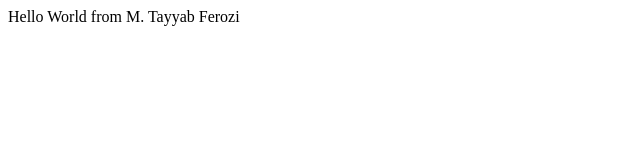
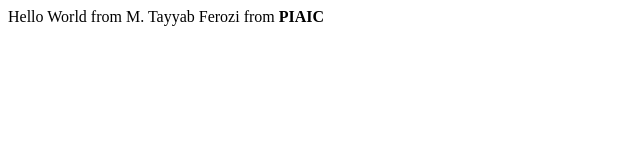
Before and after one commit to tayyabferozi/bootcamp-1, a plain HTML site: page index.html in a window 1280 px wide. Shown: the whole page, without its empty margins (0-640 px from the left). Drawn offline with Linux system fonts and the light colour scheme.

Commit message:
update to test action

```diff
--- a/index.html
+++ b/index.html
@@ -6,6 +6,6 @@
     <title>Hello World</title>
   </head>
   <body>
-    Hello World from M. Tayyab Ferozi
+    Hello World from M. Tayyab Ferozi from <strong>PIAIC</strong>
   </body>
 </html>
```
